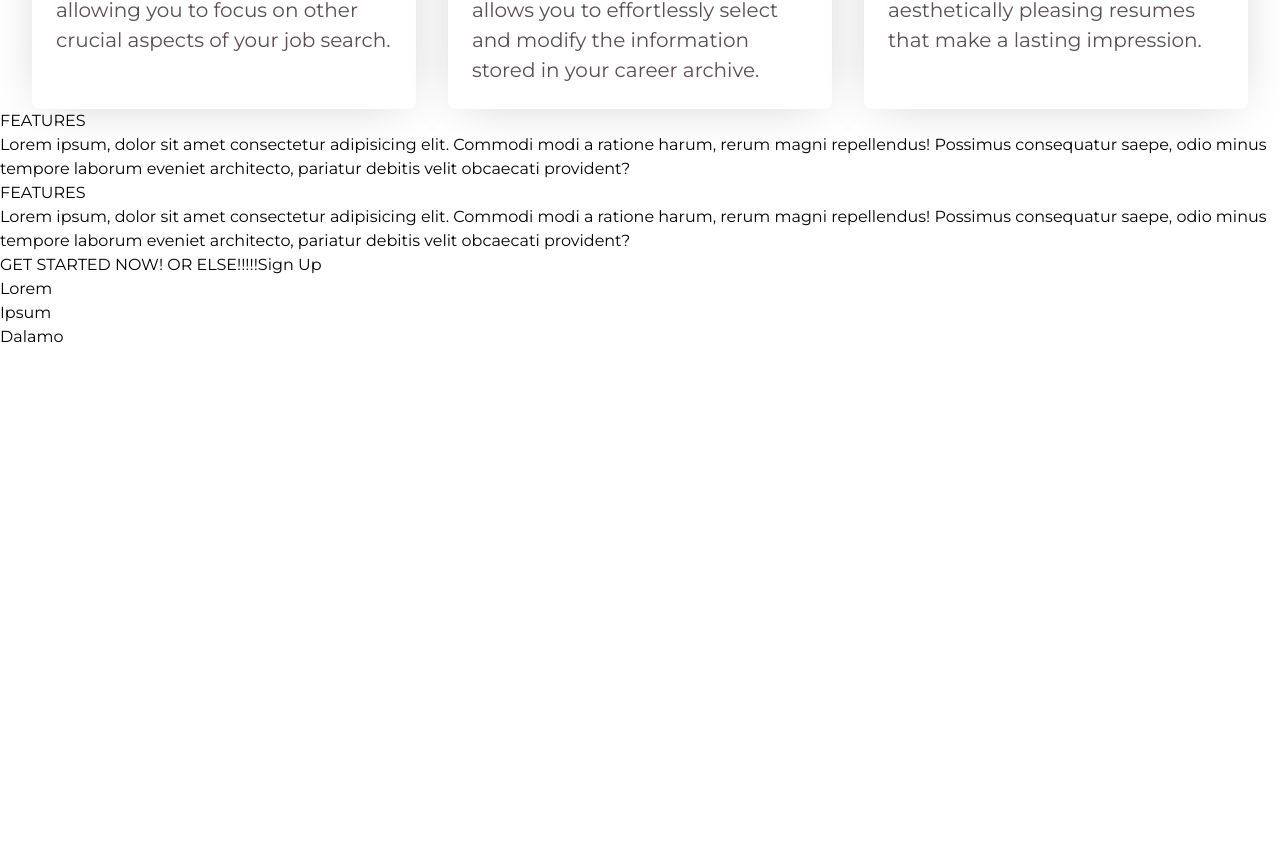
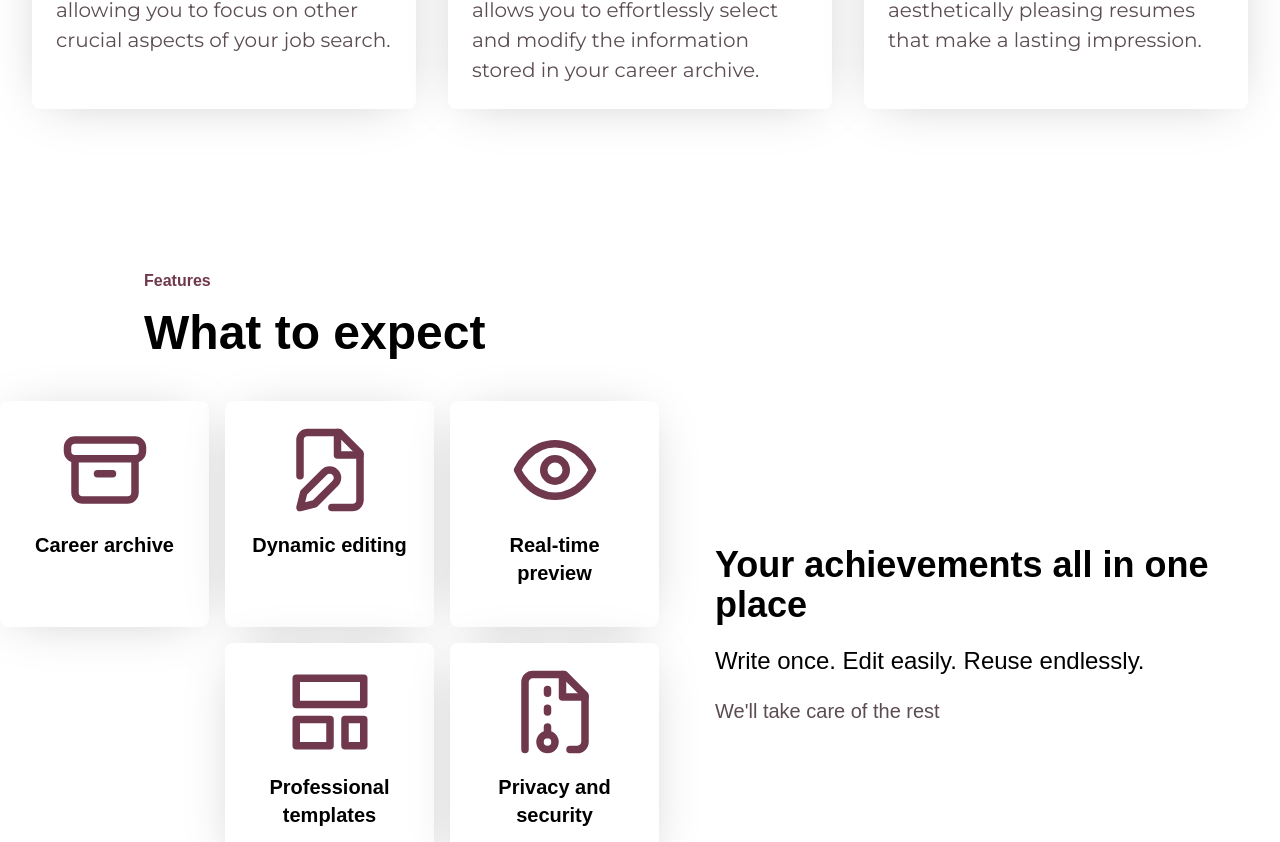
Before and after one commit to CSC-3380-Spring-2024/resume-factory, a Next.js app: page / in a window 1280 px wide. Shown: the part 2109-2951 px from the top of the page. Before the commit the page ends 2458 px from the top, so only its background shows below. Built offline with nearby package versions, Linux system fonts and the light colour scheme; a web font is replaced by a local one.

Commit message:
Finished Features

```diff
--- /dev/null
+++ b/src/components/FeaturesCard.tsx
@@ -0,0 +1,17 @@
+interface Props {
+  title: string;
+  icon: React.ReactNode;
+}
+
+export const FeaturesCard: React.FC<Props> = ({ icon, title }) => {
+  return (
+    <div className="group w-[209px] rounded-lg bg-bg p-6 shadow-card transition-all duration-300 ease-in-out hover:bg-accent">
+      <div className="mb-4 flex flex-col items-center justify-between gap-4 transition-all group-hover:text-bg">
+        {icon}
+        <h3 className="max-w-fit text-center font-mono text-xl font-semibold leading-7 [text-wrap:balance]">
+          {title}
+        </h3>
+      </div>
+    </div>
+  );
+};
--- a/src/pages/index.tsx
+++ b/src/pages/index.tsx
@@ -9,8 +9,14 @@ import {
   LuLineChart,
   LuEdit3,
   LuLayoutList,
+  LuArchive,
+  LuFileEdit,
+  LuEye,
+  LuLayoutTemplate,
+  LuFileArchive,
 } from "react-icons/lu";
 import { BenefitsCard } from "~/components/BenefitsCard";
+import { FeaturesCard } from "~/components/FeaturesCard";
 
 const Home: NextPage = () => {
   return (
@@ -181,7 +187,7 @@ const Benefits: React.FC = () => {
       <h2 className="mb-12 text-center font-mono text-5xl font-bold">
         Optimize your job search
       </h2>
-      <div className="flex flex-row justify-center gap-8">
+      <div className=" mb-40 flex flex-row justify-center gap-8">
         <BenefitsCard
           title="Enhanced efficiency"
           description="With all your experiences in one place, you can effortlessly select and customize relevant details, allowing you to focus on other crucial aspects of your job search."
@@ -204,14 +210,73 @@ const Benefits: React.FC = () => {
 
 const Features: React.FC = () => {
   return (
-    <section>
-      <h2>FEATURES</h2>
-      <p>
-        Lorem ipsum, dolor sit amet consectetur adipisicing elit. Commodi modi a
-        ratione harum, rerum magni repellendus! Possimus consequatur saepe, odio
-        minus tempore laborum eveniet architecto, pariatur debitis velit
-        obcaecati provident?
-      </p>
+    <section className="mb-40">
+      <div className="ml-36">
+        <p className="mb-4 font-mono text-base font-bold text-accent">
+          Features
+        </p>
+        <h2 className="mb-11 font-mono text-5xl font-bold">What to expect</h2>
+      </div>
+      <div className="flex flex-row justify-between gap-14">
+        <div className="flex max-w-2xl flex-col gap-4">
+          <div className="flex flex-row justify-between gap-4">
+            <FeaturesCard
+              title="Career archive"
+              icon={
+                <LuArchive
+                  size="90px"
+                  className="text-accent transition-all duration-300 ease-in-out group-hover:text-bg"
+                />
+              }
+            />
+            <FeaturesCard
+              title="Dynamic editing"
+              icon={
+                <LuFileEdit
+                  size="90px"
+                  className="text-accent transition-all duration-300 ease-in-out group-hover:text-bg"
+                />
+              }
+            />
+            <FeaturesCard
+              title="Real-time preview"
+              icon={
+                <LuEye
+                  size="90px"
+                  className="text-accent transition-all duration-300 ease-in-out group-hover:text-bg"
+                />
+              }
+            />
+          </div>
+          <div className="flex flex-row justify-end gap-4">
+            <FeaturesCard
+              title="Professional templates"
+              icon={
+                <LuLayoutTemplate
+                  size="90px"
+                  className="text-accent transition-all duration-300 ease-in-out group-hover:text-bg"
+                />
+              }
+            />
+            <FeaturesCard
+              title="Privacy and security"
+              icon={
+                <LuFileArchive
+                  size="90px"
+                  className="text-accent transition-all duration-300 ease-in-out group-hover:text-bg"
+                />
+              }
+            />
+          </div>
+        </div>
+        <div className="flex flex-col justify-center gap-5 font-mono">
+          <p className="text-4xl font-semibold text-fg">
+            Your achievements all in one place
+          </p>
+          <p className="text-2xl">Write once. Edit easily. Reuse endlessly.</p>
+          <p className="text-xl text-fg-light">We'll take care of the rest</p>
+        </div>
+      </div>
     </section>
   );
 };
```
